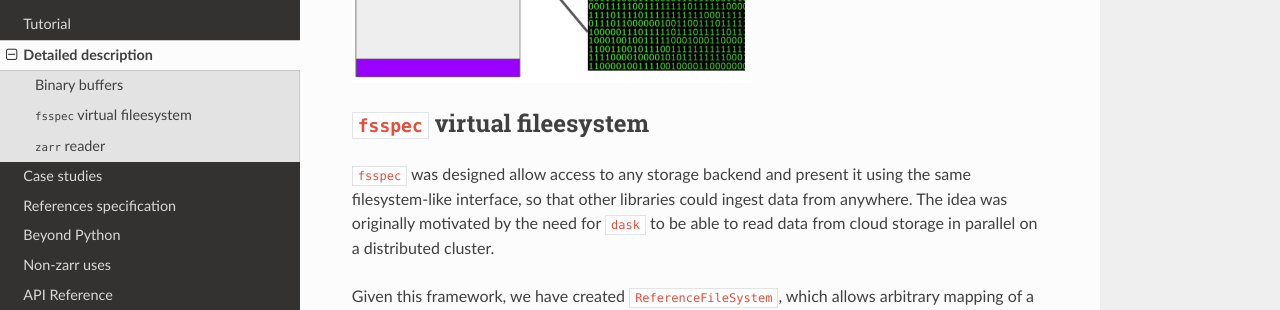
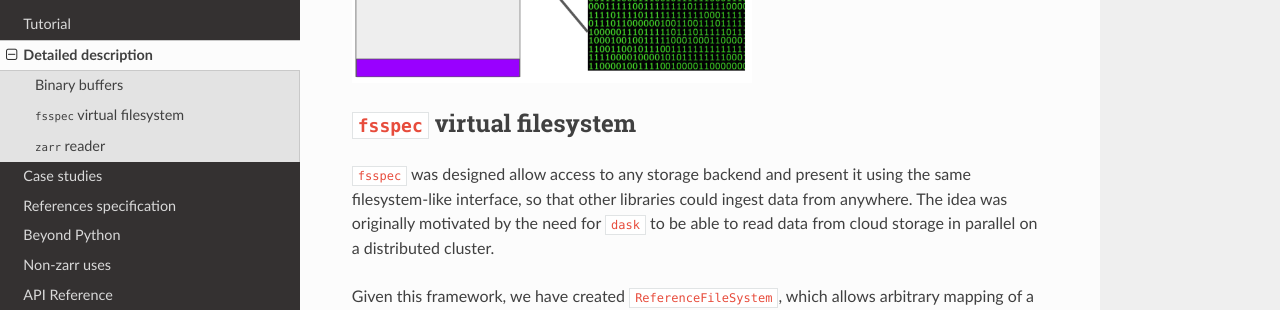
Before and after one commit to fsspec/kerchunk, a Sphinx documentation site: the page built from docs/source/detail.rst, in a window 1280 px wide and 900 px high, scrolled down 1025 px. Shown: the part 153-463 px from the top of the window. Built offline with Sphinx 7.4.7 and the Read the Docs theme 2.0.0, drawn with Linux system fonts in a browser that asks for light colours.

Commit message:
Add logo and correct tutorial binder link

```diff
--- a/docs/source/conf.py
+++ b/docs/source/conf.py
@@ -49,16 +49,10 @@
 
 # -- Options for HTML output -------------------------------------------------
 
-# The theme to use for HTML and HTML Help pages.  See the documentation for
-# a list of builtin themes.
-#
-html_theme = 'alabaster'
-
 # Add any paths that contain custom static files (such as style sheets) here,
 # relative to this directory. They are copied after the builtin static files,
 # so a file named "default.css" will overwrite the builtin "default.css".
 html_static_path = ['_static']
-
-pygments_style="sphinx"
-
+pygments_style = "sphinx"
 html_theme = "sphinx_rtd_theme"
+html_logo = "kerchunk.png"
--- a/docs/source/detail.rst
+++ b/docs/source/detail.rst
@@ -43,8 +43,8 @@
   :width: 400
   :alt: HDF5 files contain C buffers
 
-``fsspec`` virtual fileesystem
-------------------------------
+``fsspec`` virtual filesystem
+-----------------------------
 
 ``fsspec`` was designed allow access to any storage backend and present it using the same filesystem-like
 interface, so that other libraries could ingest data from anywhere. The idea was originally
--- a/docs/source/test_example.rst
+++ b/docs/source/test_example.rst
@@ -69,4 +69,4 @@
 
 See the `runnable notebook`_
 
-.. _runnable notebook: https://binder.pangeo.io/v2/gh/lsterzinger/kerchunk-tutorial/main
+.. _runnable notebook: https://binder.pangeo.io/v2/gh/lsterzinger/fsspec-reference-maker-tutorial/main
```
